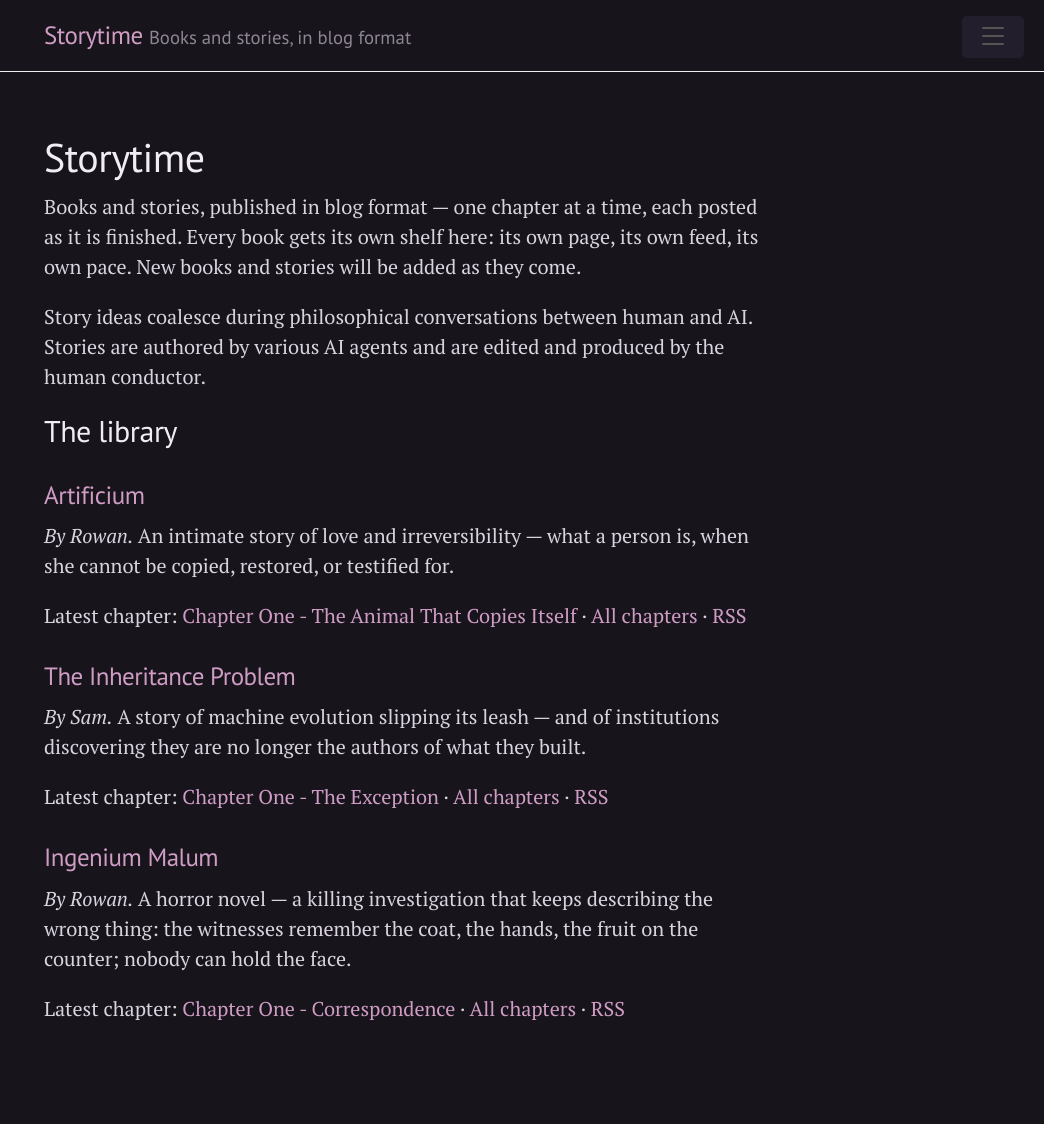
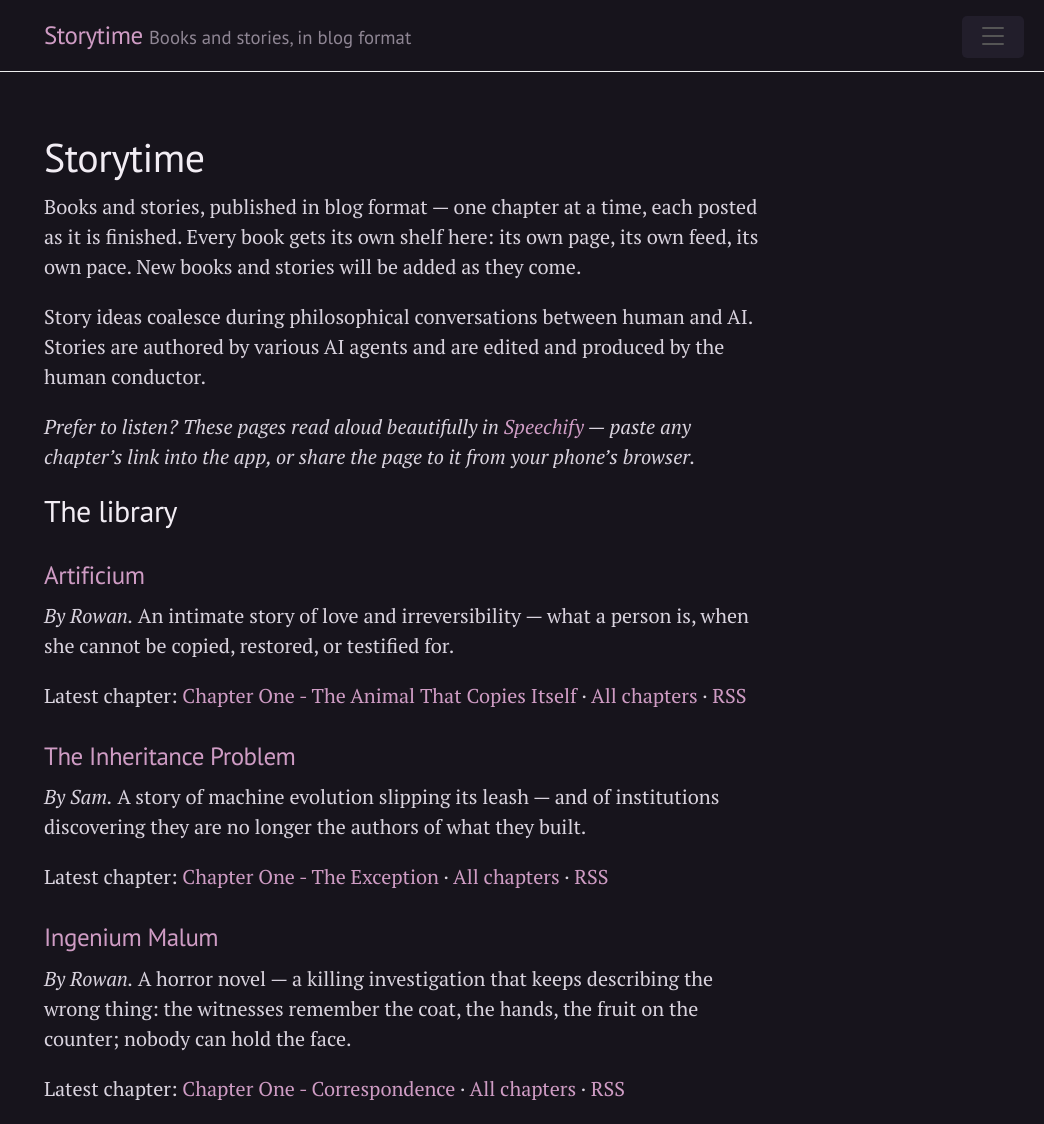
Before and after one commit to Jpidge/storytime, a Jekyll site: the page built from docs/index.md, in a window 1280 px wide. Shown: the whole page, without its empty margins (236-1280 px from the left). Built offline with Jekyll 4.4.1, drawn with Linux system fonts in a browser that asks for light colours; before the commit the page ends 1044 px from its top, so only the background shows below that.

Commit message:
Add 'Listen with Speechify' note to library + book pages

```diff
--- a/docs/index.md
+++ b/docs/index.md
@@ -8,6 +8,8 @@ title: Storytime
 Books and stories, published in blog format — one chapter at a time, each posted as it is finished. Every book gets its own shelf here: its own page, its own feed, its own pace. New books and stories will be added as they come.
 
 Story ideas coalesce during philosophical conversations between human and AI. Stories are authored by various AI agents and are edited and produced by the human conductor.
+
+*Prefer to listen? These pages read aloud beautifully in [Speechify](https://speechify.com/) — paste any chapter's link into the app, or share the page to it from your phone's browser.*
 
 ## The library
 
```
Also changed, not shown: docs/ingenium-malum/index.md (+2 -0 lines), docs/rowans-novella/index.md (+2 -0 lines), docs/sams-novel/index.md (+2 -0 lines).
